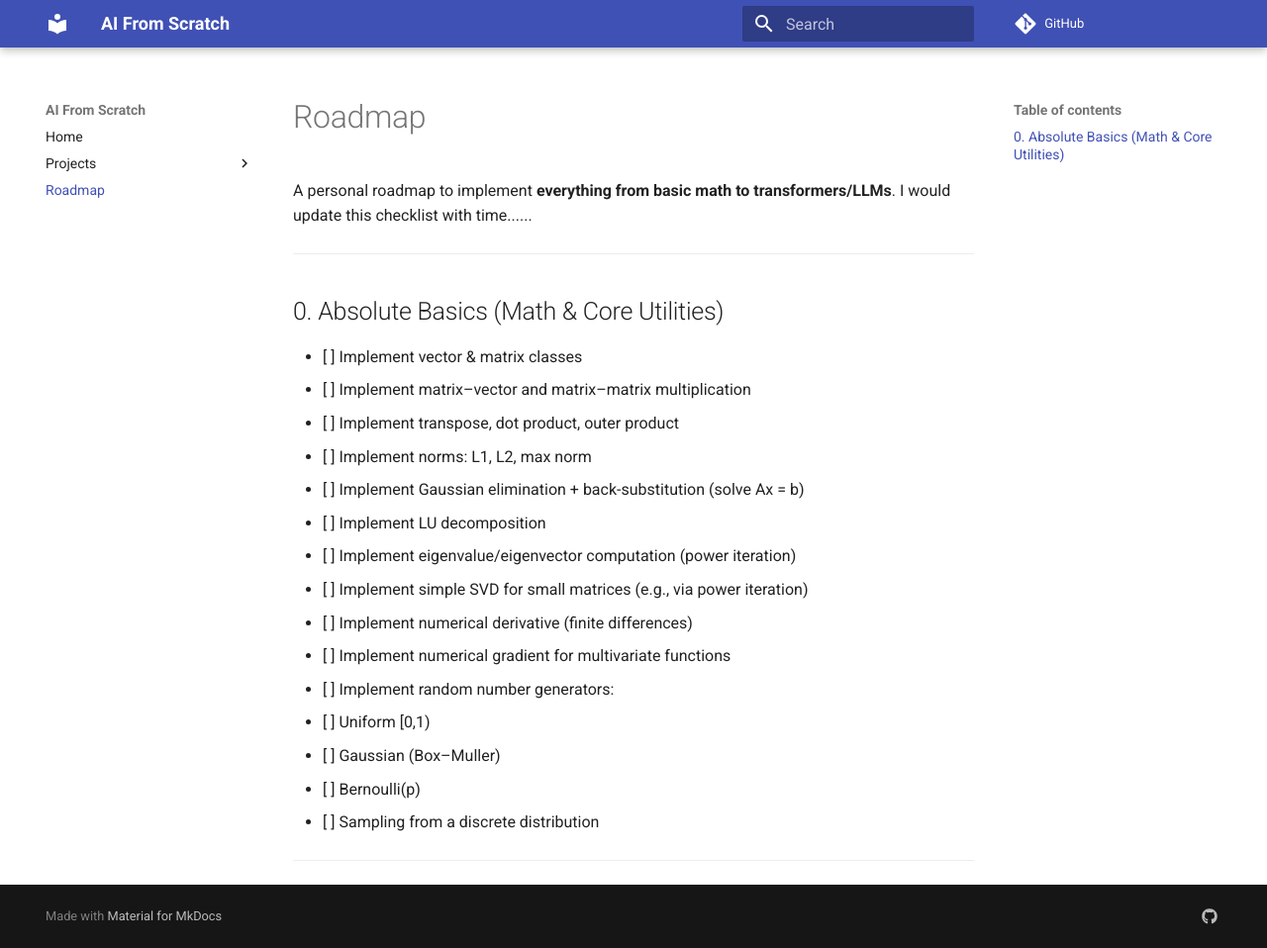
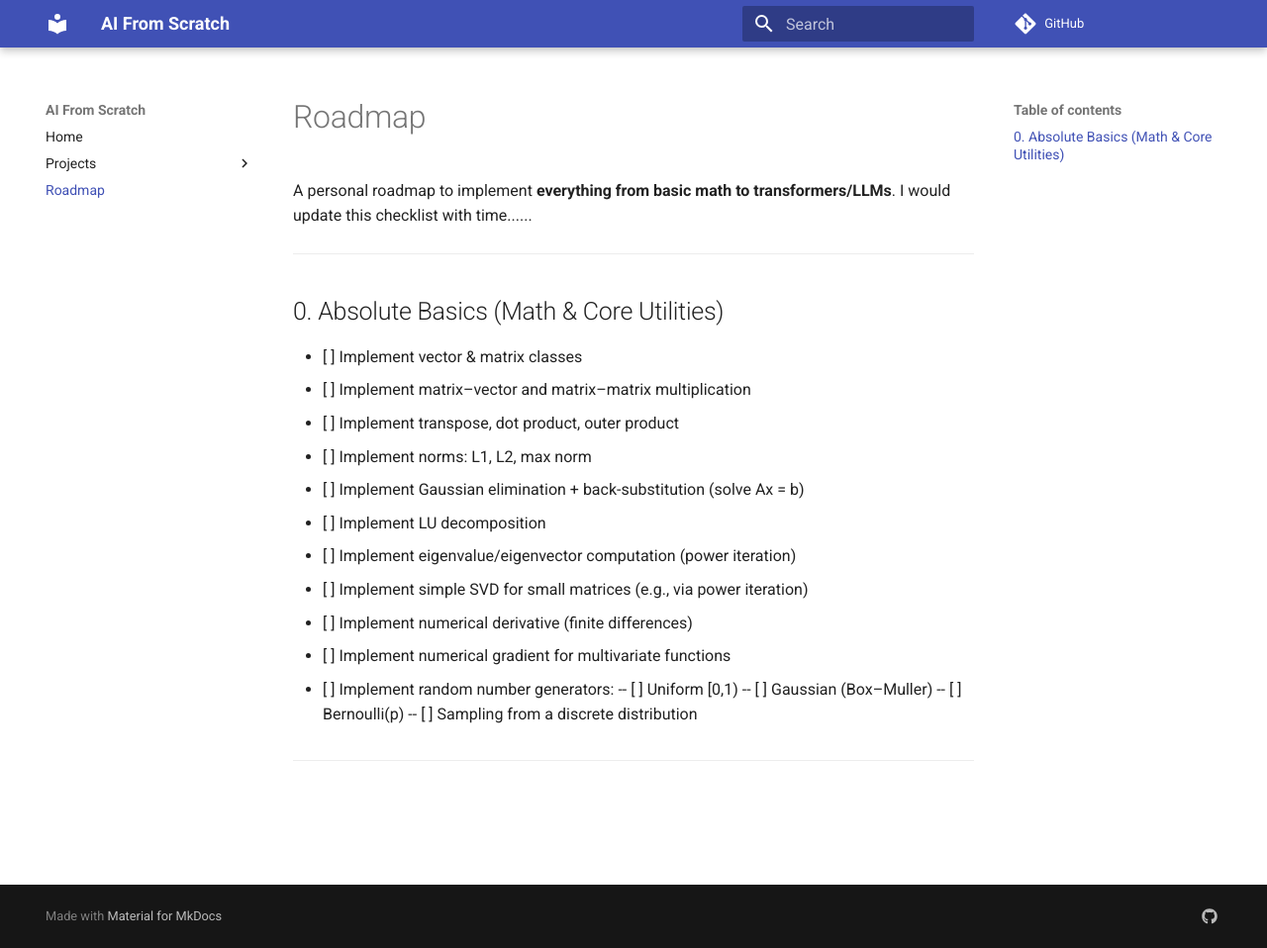
Before and after one commit to AmitSurpur/ai-from-scratch, an MkDocs documentation site: the page built from docs/roadmap.md, in a window 1280 px wide and 958 px high. Shown: the whole window at 99% size. Built offline with MkDocs 1.6.1 and Material for MkDocs 9.7.7, drawn with Linux system fonts in a browser that asks for light colours; comment, search, counter and statistics services are not loaded.

Commit message:
Just small update

```diff
--- a/docs/roadmap.md
+++ b/docs/roadmap.md
@@ -21,10 +21,10 @@ I would update this checklist with time......
 - [ ] Implement numerical gradient for multivariate functions
 
 - [ ] Implement random number generators:
-  - [ ] Uniform [0,1)
-  - [ ] Gaussian (Box–Muller)
-  - [ ] Bernoulli(p)
-  - [ ] Sampling from a discrete distribution
+  -- [ ] Uniform [0,1)
+  -- [ ] Gaussian (Box–Muller)
+  -- [ ] Bernoulli(p)
+  -- [ ] Sampling from a discrete distribution
 
 ---
 <!--
```
